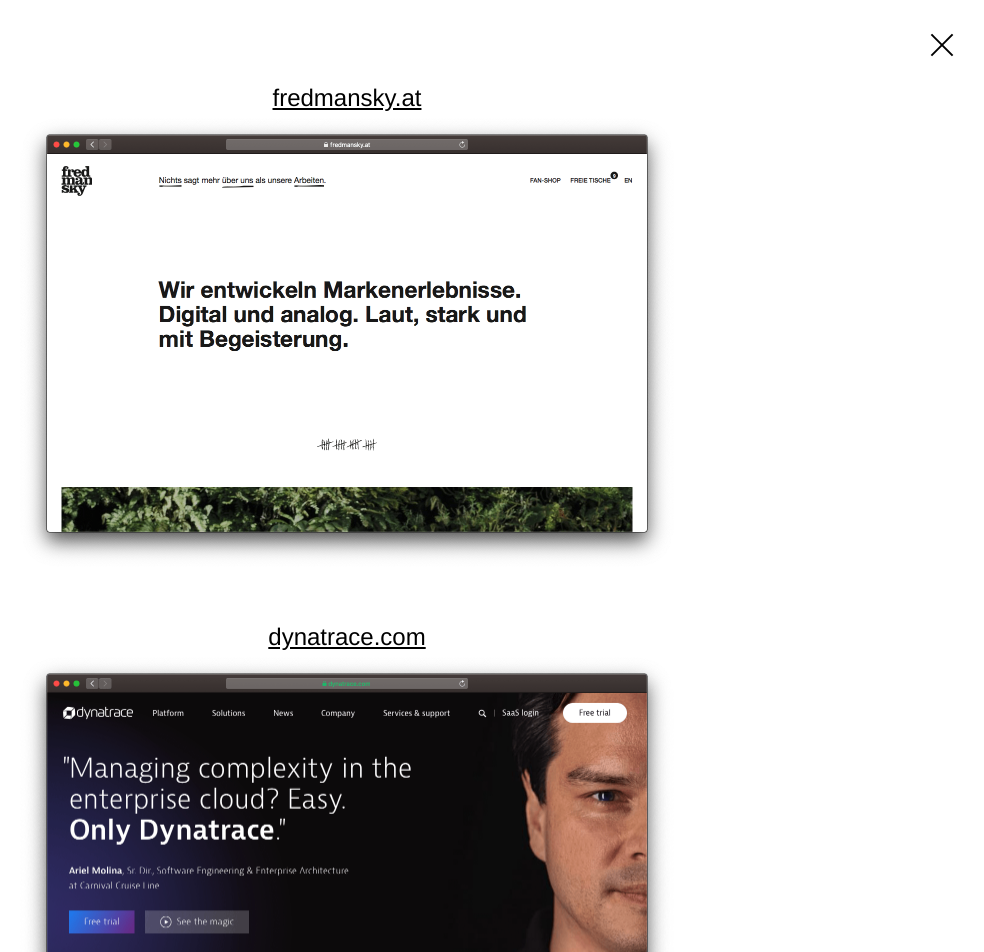
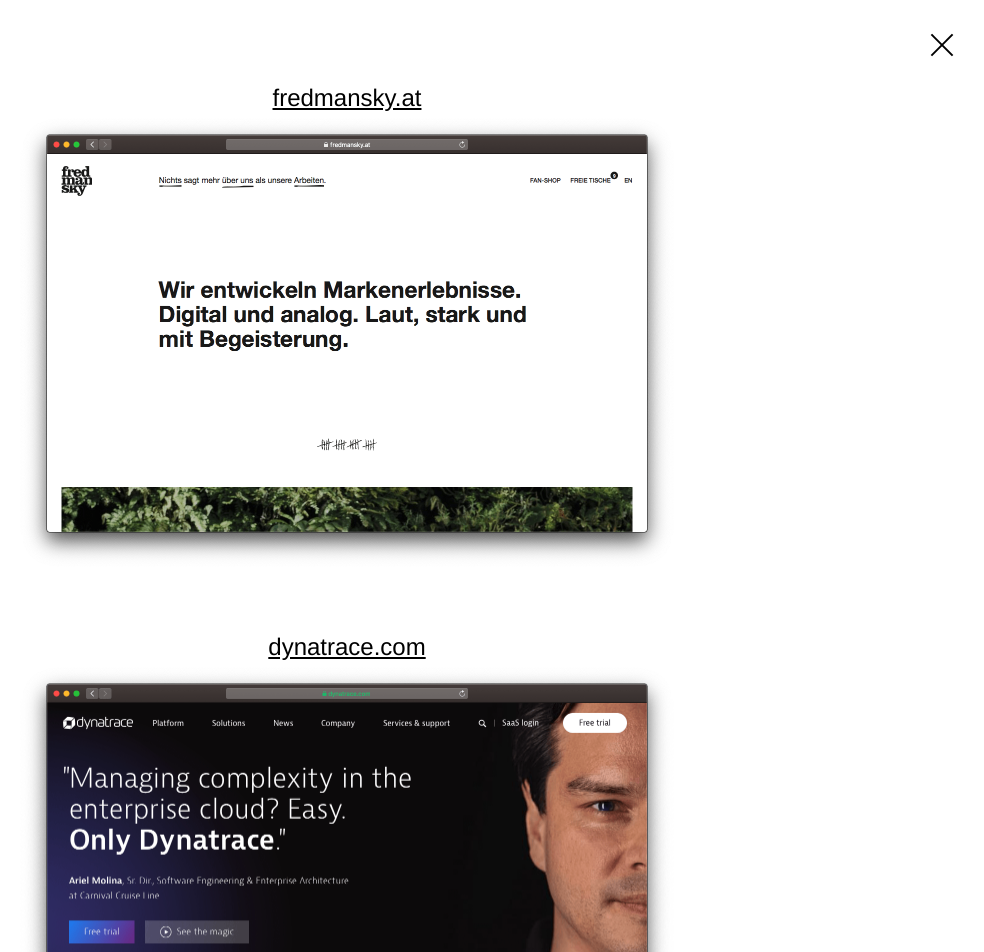
Before and after one commit to martinhellwagner/minimalist-personal-website, a Vue app: page /projects in a window 1280 px wide. Shown: the top 952 px of the page, without its empty margins (293-1277 px from the left). Built offline with nearby package versions, Linux system fonts and the light colour scheme.

Commit message:
Small changes to project styling

```diff
--- a/src/styles/projects.scss
+++ b/src/styles/projects.scss
@@ -43,17 +43,17 @@
 }
 
 .projects {
-  width: 77vw;
+  width: 75vw;
   max-width: 656px;
+  margin-top: 30px;
 
-  @include fluidSizes(margin-top, 20, 40);
-  @include fluidSizes(margin-bottom, 20, 40);
+  @include fluidSizes(margin-bottom, 20, 50);
 
   .project {
     text-align: center;
     line-height: 1.5;
 
-    @include fluidSizes(margin-top, 20, 40);
+    @include fluidSizes(margin-top, 20, 50);
     @include fluidSizes(font-size, 16, 24);
 
     .description--project {
```
